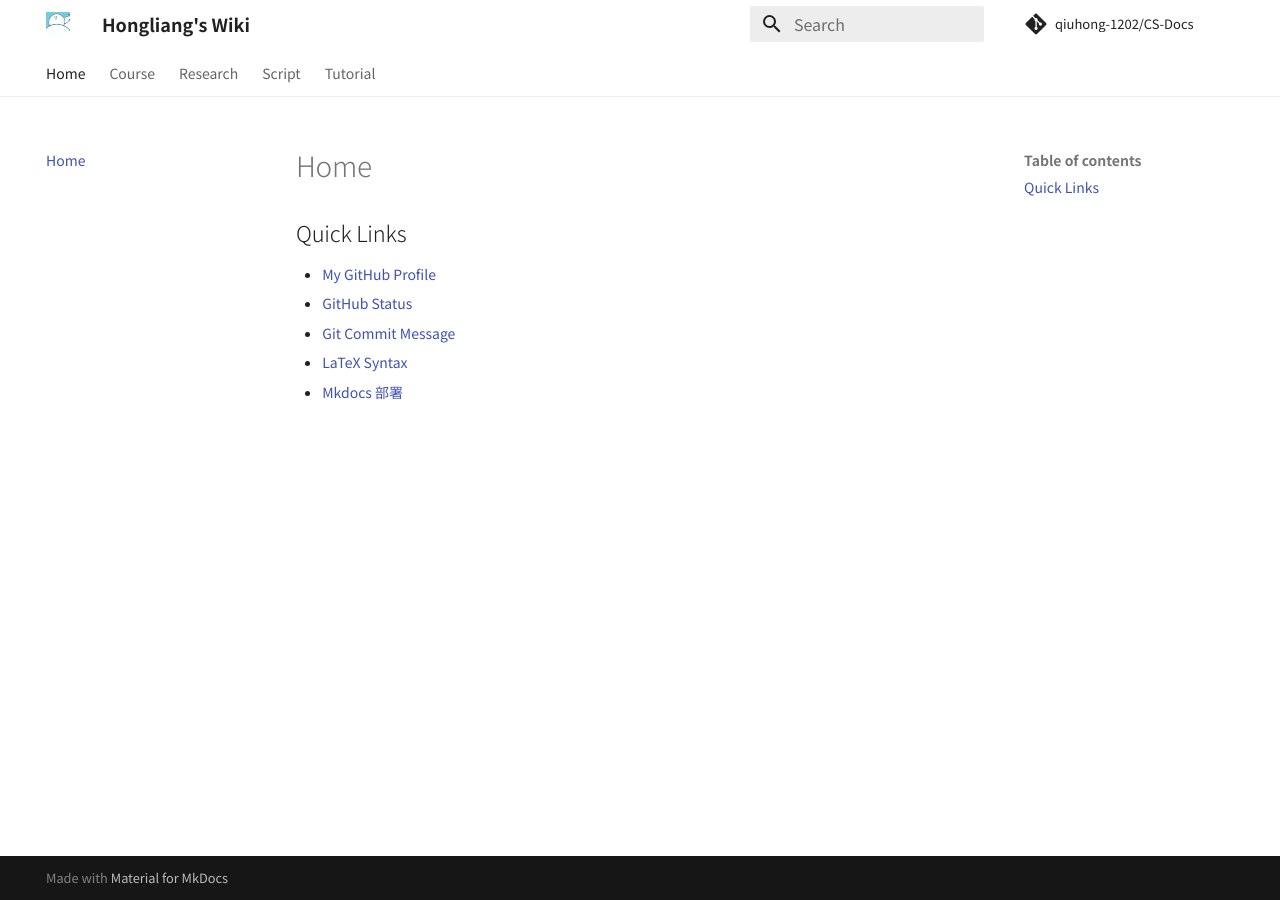
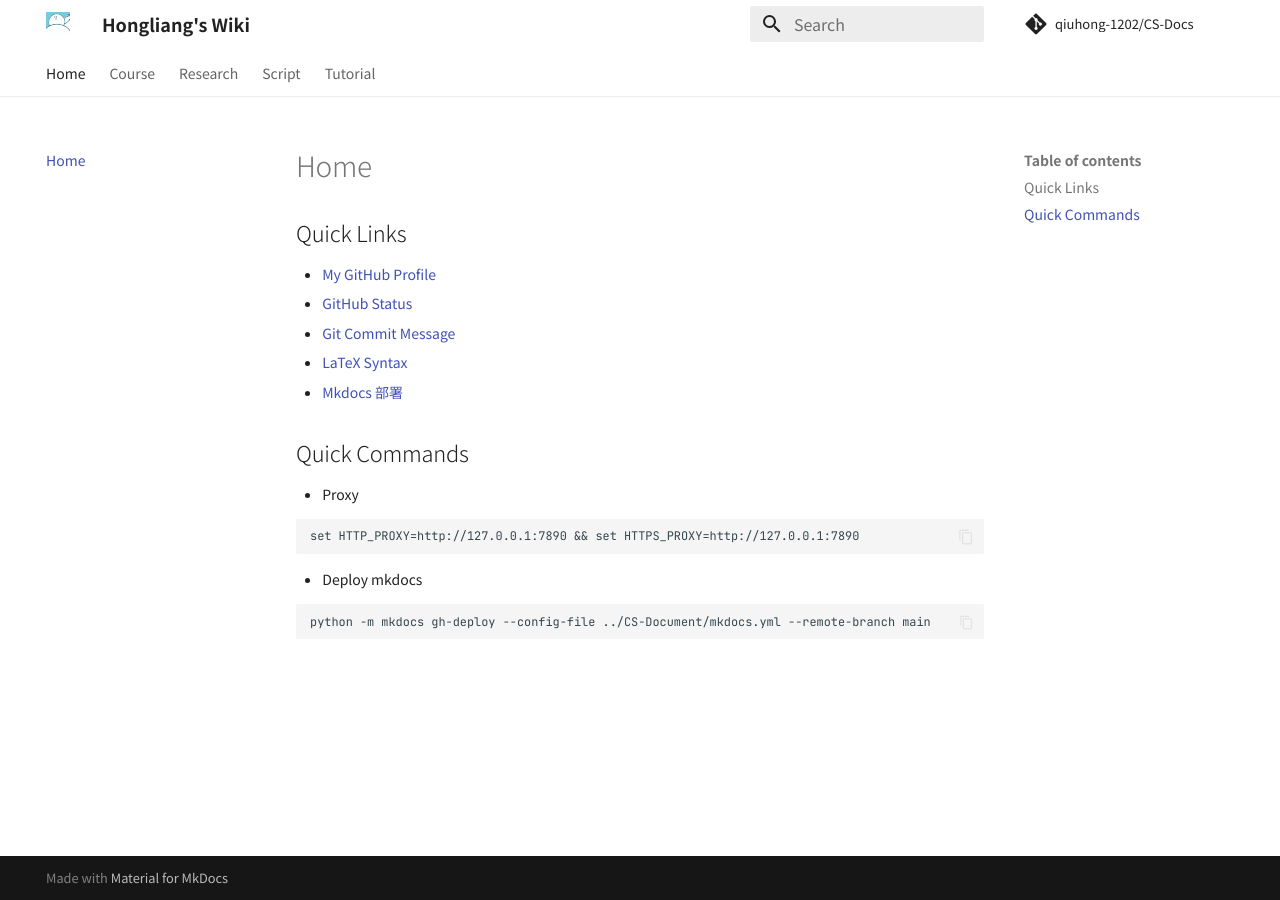
Before and after one commit to QiuHong-1202/CS-Document, an MkDocs documentation site: the page built from docs/index.md, in a window 1280 px wide. Built offline with MkDocs 1.6.1 and Material for MkDocs 9.7.7, drawn with Linux system fonts in a browser that asks for light colours; nearby versions of some CDN libraries; comment, search, counter and statistics services are not loaded.

Commit message:
docs: quick commands

````diff
--- a/docs/index.md
+++ b/docs/index.md
@@ -12,3 +12,17 @@ statistics: true
 - [Git Commit Message](https://qiuhong-1202.github.io/Tutorial/Git%20%26%20GitHub/Git%20commit%20messages/)
 - [LaTeX Syntax](https://qiuhong-1202.github.io/Tutorial/LaTeX/)
 - [Mkdocs 部署](https://qiuhong-1202.github.io/Tutorial/Mkdocs/#_4)
+
+## Quick Commands
+
+- Proxy
+
+```
+set HTTP_PROXY=http://127.0.0.1:7890 && set HTTPS_PROXY=http://127.0.0.1:7890
+```
+
+- Deploy mkdocs
+
+```
+python -m mkdocs gh-deploy --config-file ../CS-Document/mkdocs.yml --remote-branch main
+```
````
